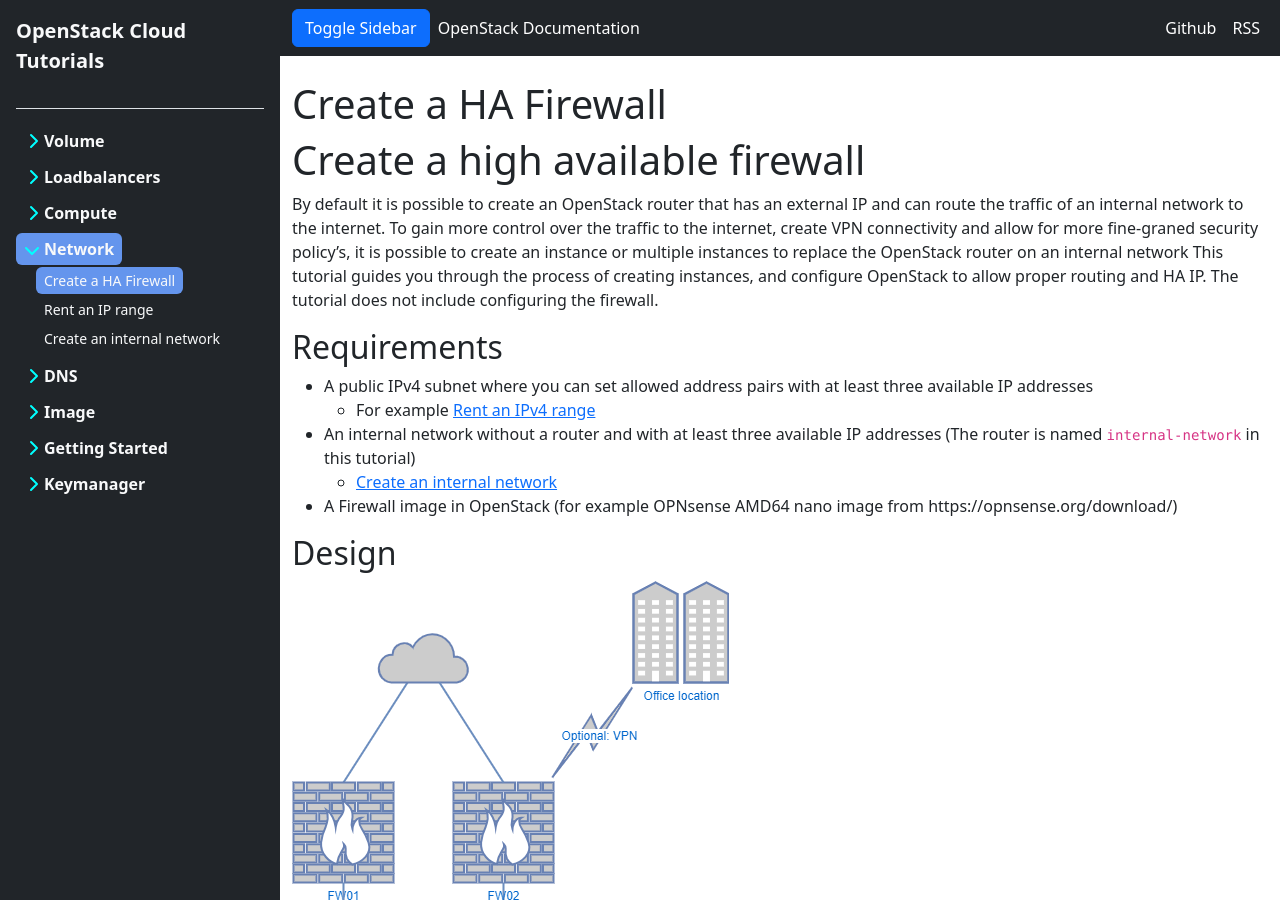
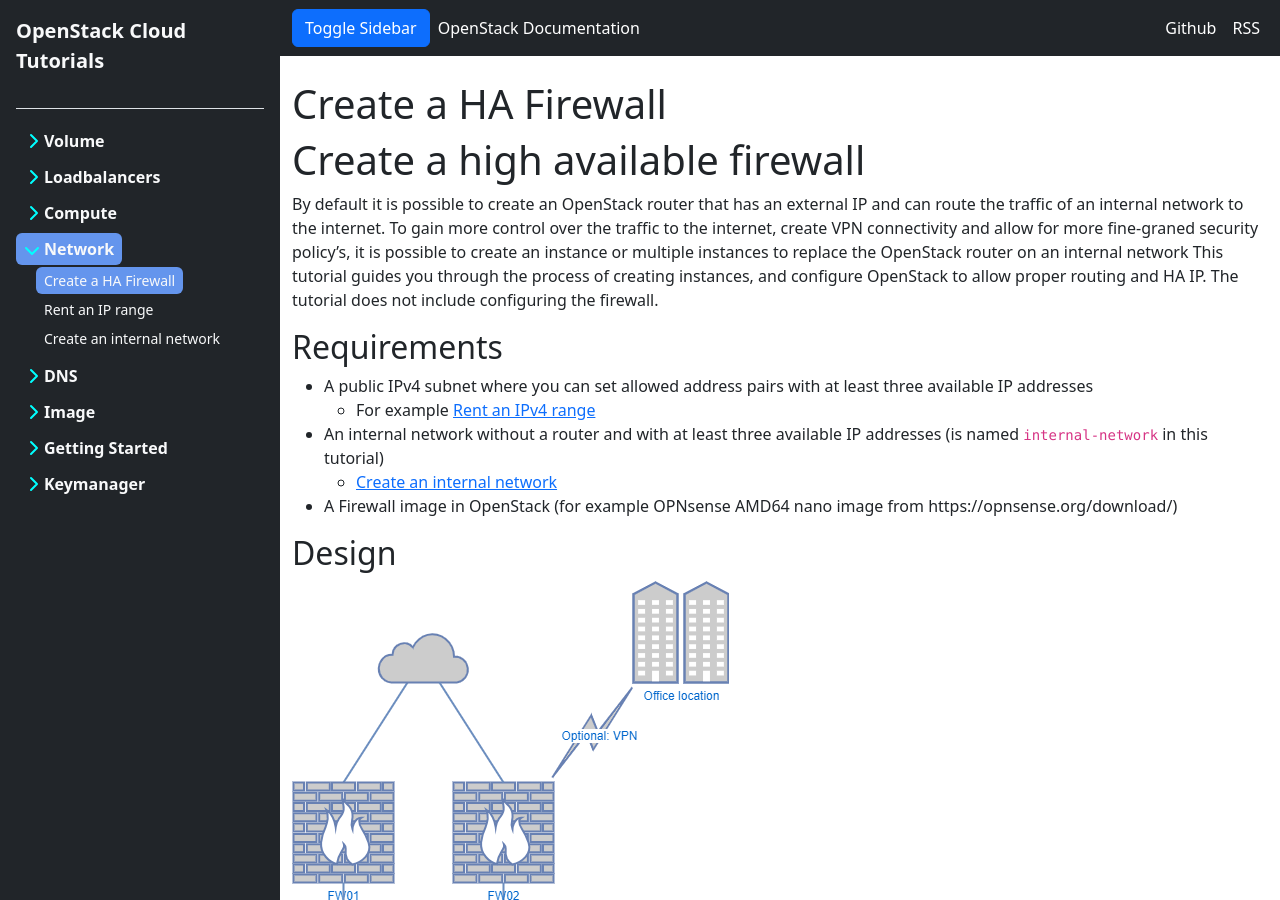
Before and after one commit to bkranendonk/OpenStack-Docs, a Jekyll site: the page built from _posts/network/2023-12-20-create-ha-firewall.md, in a window 1280 px wide and 900 px high. Built offline with Jekyll 4.4.1, drawn with Linux system fonts in a browser that asks for light colours.

Commit message:
Update 2023-12-20-create-ha-firewall.md

```diff
--- a/_posts/network/2023-12-20-create-ha-firewall.md
+++ b/_posts/network/2023-12-20-create-ha-firewall.md
@@ -15,7 +15,7 @@
 ## Requirements
 * A public IPv4 subnet where you can set allowed address pairs with at least three available IP addresses
   * For example [Rent an IPv4 range]({{ '/articles/create-byoip-network' | relative_url }})
-* An internal network without a router and with at least three available IP addresses (The router is named `internal-network` in this tutorial)
+* An internal network without a router and with at least three available IP addresses (is named `internal-network` in this tutorial)
   * [Create an internal network]({{ '/articles/create-an-internal-network' | relative_url }})
 * A Firewall image in OpenStack (for example OPNsense AMD64 nano image from https://opnsense.org/download/)
 
```
